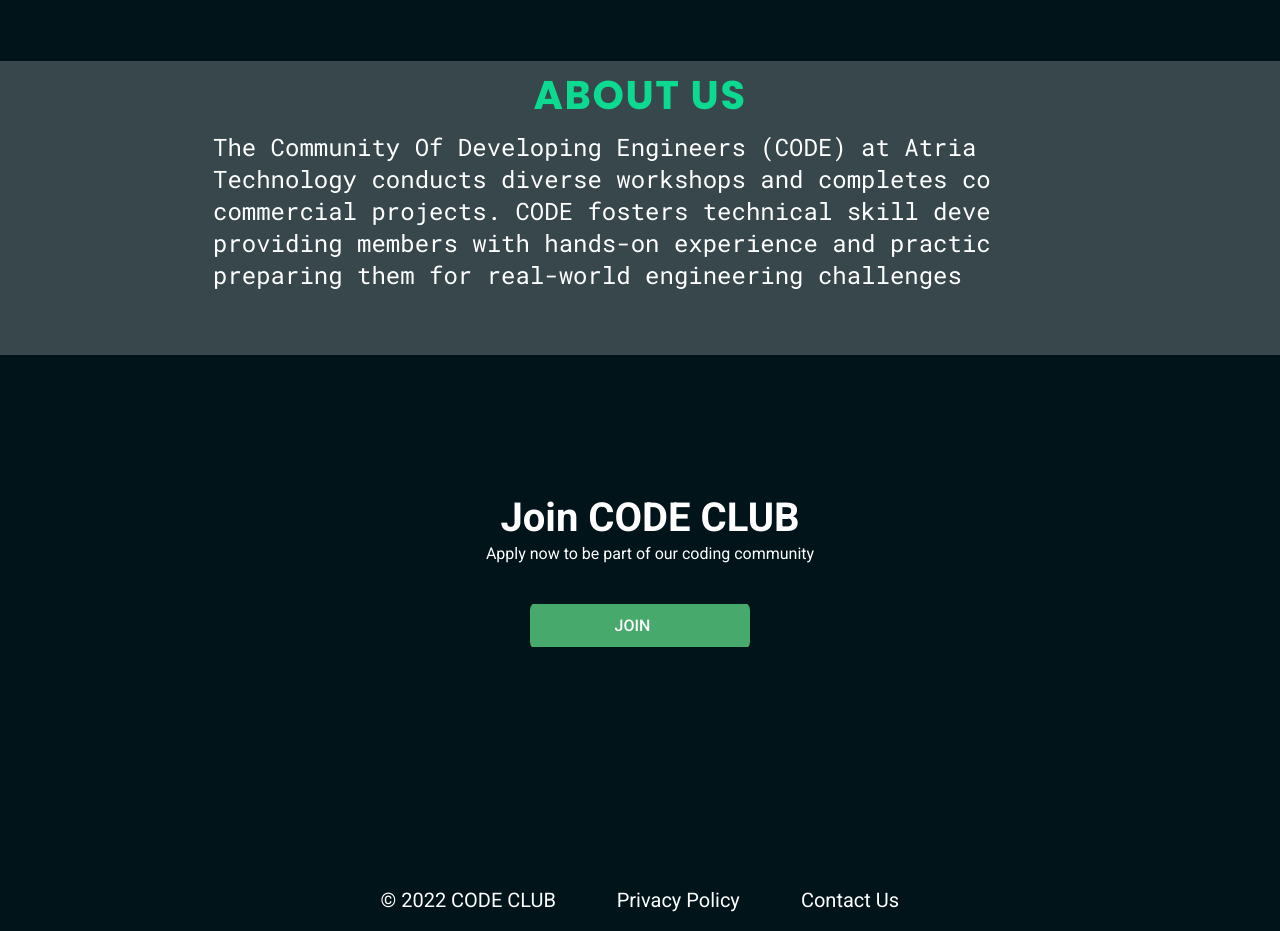
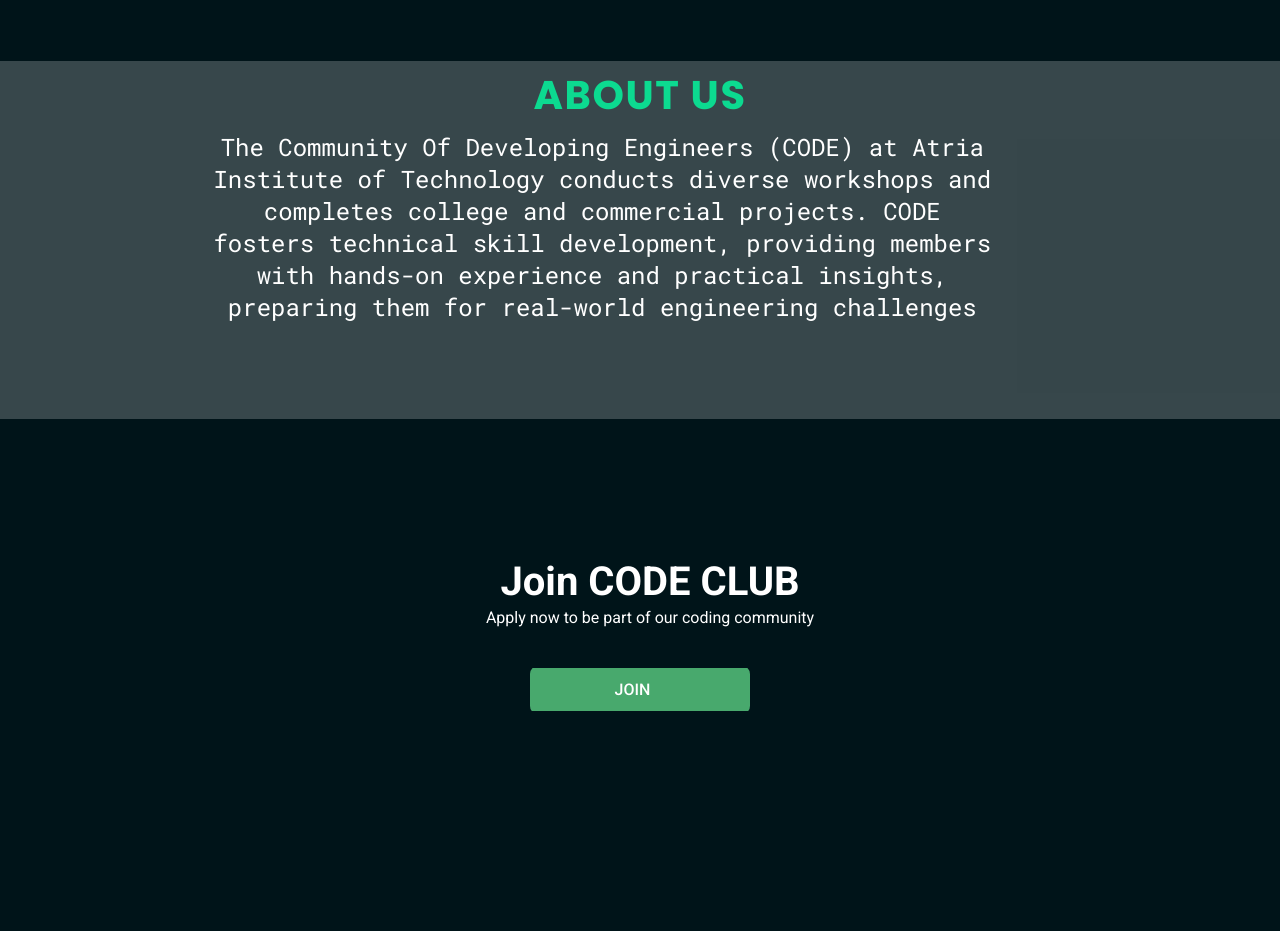
Before and after one commit to stormothecyborg/CODECLUBWEBSITE, a website built with Parcel: page index.html in a window 1280 px wide. Shown: the part 1640-2571 px from the top of the page. Built offline with nearby package versions, Linux system fonts and the light colour scheme; a web font is replaced by a local one.

Commit message:
about us

```diff
--- a/index.css
+++ b/index.css
@@ -907,12 +907,23 @@
 }
 
 .lorem-ipsum-dolor5 {
-  width: 1152px;
+  width: 100%; /* Extend width to 100% */
+  max-width: 1152px; /* Set a maximum width if needed */
   position: relative;
   display: inline-block;
   flex-shrink: 0;
-  max-width: 130%;
+  flex-grow: 1; /* Allow the element to grow if needed */
+  margin: 0 auto; /* Center the element within its parent container */
+  text-align: center; /* Center-align the text content inside the element */
 }
+
+.lorem-ipsum-dolor5:after {
+  content: "";
+  display: inline-block;
+  width: 100%;
+}
+
+
 .about-description,
 .description-paragraph {
   display: flex;
```
Also changed, not shown: index.html (+6 -1 lines).
